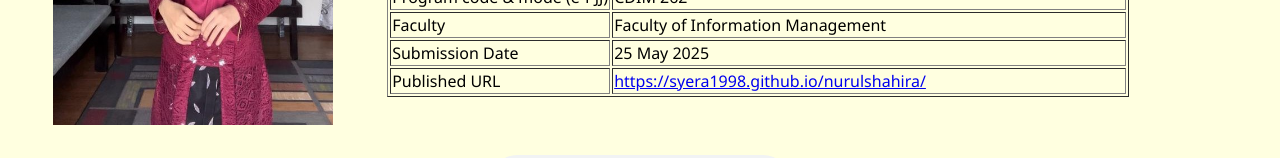
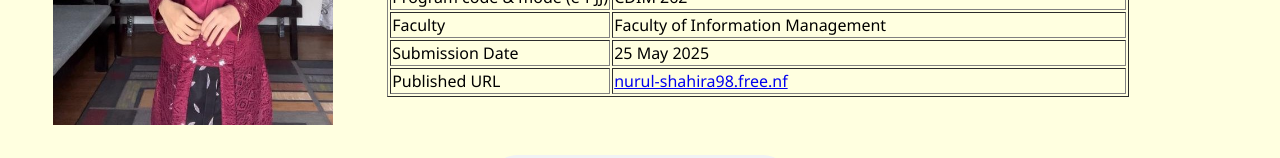
Before and after one commit to syera1998/nurulshahira, a plain HTML site: page aboutme.html in a window 1280 px wide. Shown: the part 552-710 px from the top of the page. Drawn offline with Linux system fonts and the light colour scheme.

Commit message:
Add files via upload

```diff
--- a/aboutme.html
+++ b/aboutme.html
@@ -90,7 +90,7 @@
 
     <tr>
       <td>Published URL</td>
-      <td><a href="https://syera1998.github.io/nurulshahira/" target="_blank">https://syera1998.github.io/nurulshahira/</a>
+      <td><a href="https://nurul-shahira98.free.nf" target="_blank">nurul-shahira98.free.nf</a>
     </tr>
       </table>
     </td>
```
